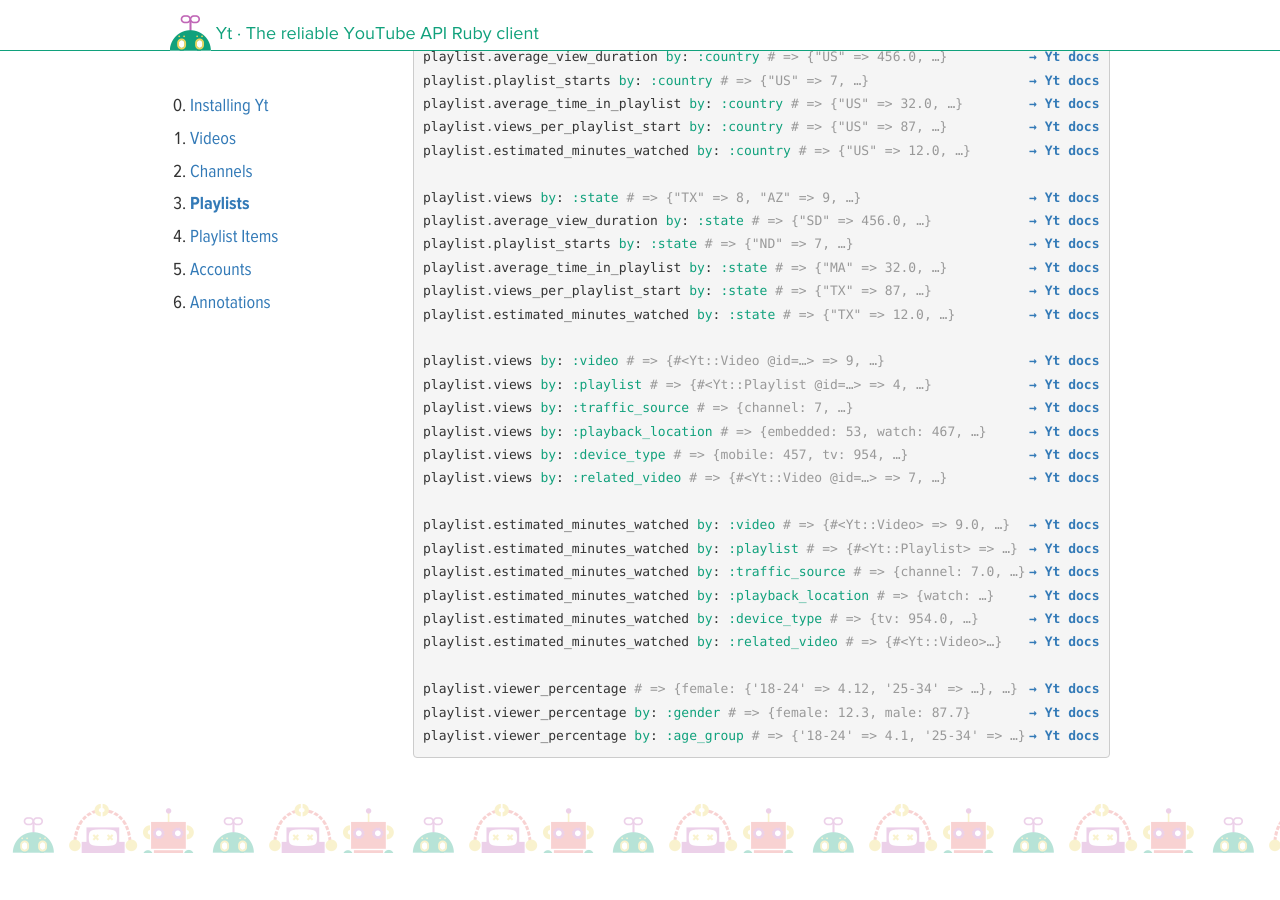
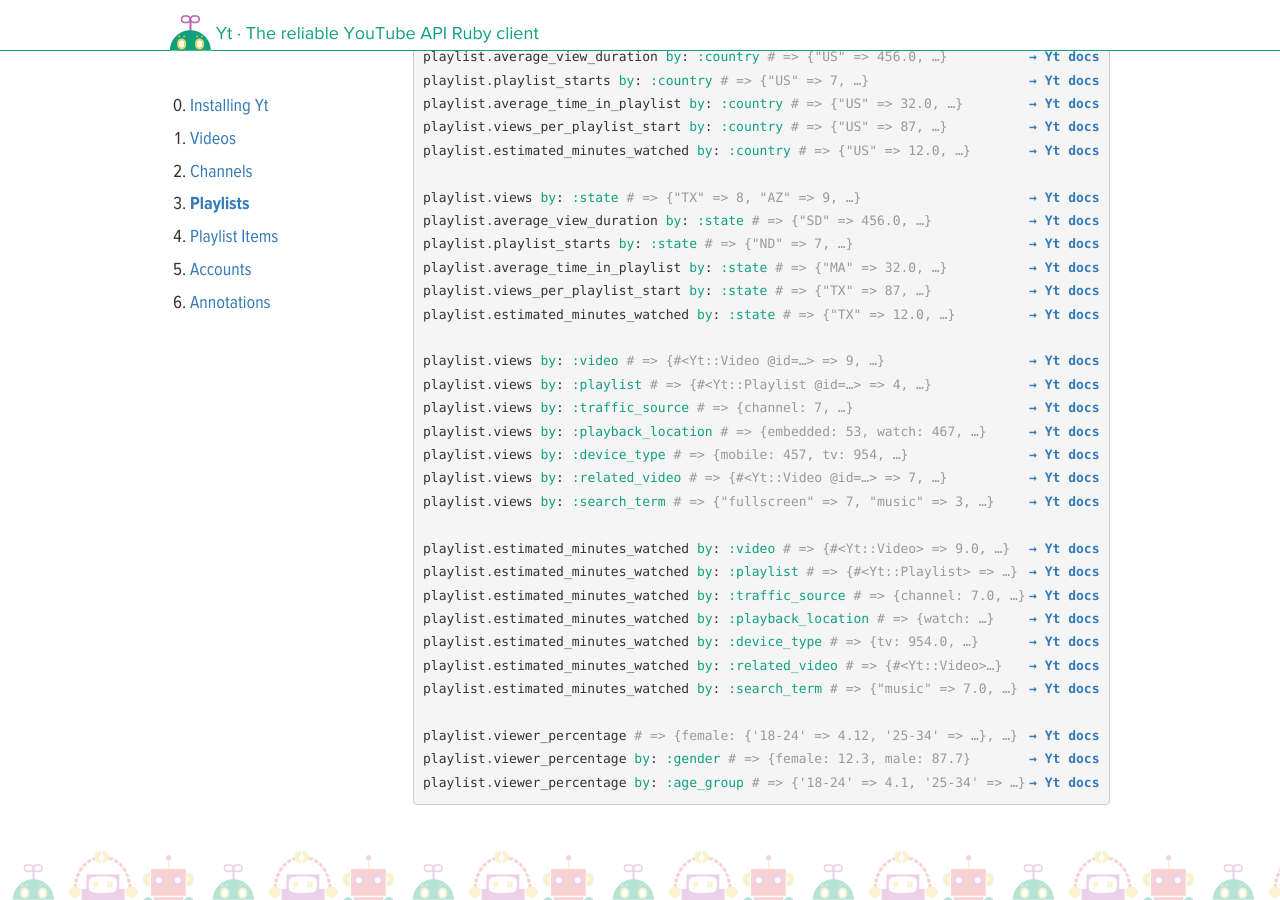
Before and after one commit to nullscreen/yt, a Jekyll site: the page built from playlists.html, in a window 1280 px wide and 900 px high, scrolled down 2107 px. Built offline with Jekyll 4.4.1, drawn with Linux system fonts in a browser that asks for light colours; nearby versions of some CDN libraries; some web fonts are replaced; before the commit the page ends 2960 px from its top, so only the background shows below that.

Commit message:
Add by: :search_term to match ded4367

```diff
--- a/channels.html
+++ b/channels.html
@@ -195,6 +195,7 @@
 {% include doc.html link="Models/Channel#views" %}{% include example.html object='channel' method='views' params=' <span class="ss">by</span><span class="p">:</span> <span class="ss">:embedded_player_location</span>' result='{"fullscreen.net" =&gt; 9, …}' %}
 {% include doc.html link="Models/Channel#views" %}{% include example.html object='channel' method='views' params=' <span class="ss">by</span><span class="p">:</span> <span class="ss">:device_type</span>' result='{mobile: 457, tv: 954, …}' %}
 {% include doc.html link="Models/Channel#views" %}{% include example.html object='channel' method='views' params=' <span class="ss">by</span><span class="p">:</span> <span class="ss">:related_video</span>' result='{#&lt;Yt::Video @id=…&gt; =&gt; 7, …}' %}
+{% include doc.html link="Models/Channel#views" %}{% include example.html object='channel' method='views' params=' <span class="ss">by</span><span class="p">:</span> <span class="ss">:search_term</span>' result='{"fullscreen" =&gt; 7, "music" =&gt; 3, …}' %}
 
 {% include doc.html link="Models/Channel#estimated_minutes_watched" %}{% include example.html object='channel' method='estimated_minutes_watched' params=' <span class="ss">by</span><span class="p">:</span> <span class="ss">:video</span>' result='{#&lt;Yt::Video&gt; =&gt; 9.0, …}' %}
 {% include doc.html link="Models/Channel#estimated_minutes_watched" %}{% include example.html object='channel' method='estimated_minutes_watched' params=' <span class="ss">by</span><span class="p">:</span> <span class="ss">:playlist</span>' result='{#&lt;Yt::Playlist&gt; =&gt; …}' %}
@@ -203,6 +204,7 @@
 {% include doc.html link="Models/Channel#estimated_minutes_watched" %}{% include example.html object='channel' method='estimated_minutes_watched' params=' <span class="ss">by</span><span class="p">:</span> <span class="ss">:embedded_player_location</span>' result='{…}' %}
 {% include doc.html link="Models/Channel#estimated_minutes_watched" %}{% include example.html object='channel' method='estimated_minutes_watched' params=' <span class="ss">by</span><span class="p">:</span> <span class="ss">:device_type</span>' result='{tv: 954.0, …}' %}
 {% include doc.html link="Models/Channel#estimated_minutes_watched" %}{% include example.html object='channel' method='estimated_minutes_watched' params=' <span class="ss">by</span><span class="p">:</span> <span class="ss">:related_video</span>' result='{#&lt;Yt::Video&gt; =&gt; …}' %}
+{% include doc.html link="Models/Channel#estimated_minutes_watched" %}{% include example.html object='channel' method='estimated_minutes_watched' params=' <span class="ss">by</span><span class="p">:</span> <span class="ss">:search_term</span>' result='{"music" =&gt; 7.0, …}' %}
 
 {% include doc.html link="Models/Channel#viewer_percentage" %}{% include example.html object='channel' method='viewer_percentage' result="{female: {'18-24' =&gt; 4.12, '25-34' =&gt; …}, …}" %}
 {% include doc.html link="Models/Channel#viewer_percentage" %}{% include example.html object='channel' method='viewer_percentage' params=' <span class="ss">by</span><span class="p">:</span> <span class="ss">:gender</span>' result="{female: 12.3, male: 87.7}" %}
--- a/playlists.html
+++ b/playlists.html
@@ -133,6 +133,7 @@
 {% include doc.html link="Models/Playlist#views" %}{% include example.html object='playlist' method='views' params=' <span class="ss">by</span><span class="p">:</span> <span class="ss">:playback_location</span>' result='{embedded: 53, watch: 467, …}' %}
 {% include doc.html link="Models/Playlist#views" %}{% include example.html object='playlist' method='views' params=' <span class="ss">by</span><span class="p">:</span> <span class="ss">:device_type</span>' result='{mobile: 457, tv: 954, …}' %}
 {% include doc.html link="Models/Playlist#views" %}{% include example.html object='playlist' method='views' params=' <span class="ss">by</span><span class="p">:</span> <span class="ss">:related_video</span>' result='{#&lt;Yt::Video @id=…&gt; =&gt; 7, …}' %}
+{% include doc.html link="Models/Playlist#views" %}{% include example.html object='playlist' method='views' params=' <span class="ss">by</span><span class="p">:</span> <span class="ss">:search_term</span>' result='{"fullscreen" =&gt; 7, "music" =&gt; 3, …}' %}
 
 {% include doc.html link="Models/Playlist#estimated_minutes_watched" %}{% include example.html object='playlist' method='estimated_minutes_watched' params=' <span class="ss">by</span><span class="p">:</span> <span class="ss">:video</span>' result='{#&lt;Yt::Video&gt; =&gt; 9.0, …}' %}
 {% include doc.html link="Models/Playlist#estimated_minutes_watched" %}{% include example.html object='playlist' method='estimated_minutes_watched' params=' <span class="ss">by</span><span class="p">:</span> <span class="ss">:playlist</span>' result='{#&lt;Yt::Playlist&gt; =&gt; …}' %}
@@ -140,6 +141,7 @@
 {% include doc.html link="Models/Playlist#estimated_minutes_watched" %}{% include example.html object='playlist' method='estimated_minutes_watched' params=' <span class="ss">by</span><span class="p">:</span> <span class="ss">:playback_location</span>' result='{watch: …}' %}
 {% include doc.html link="Models/Playlist#estimated_minutes_watched" %}{% include example.html object='playlist' method='estimated_minutes_watched' params=' <span class="ss">by</span><span class="p">:</span> <span class="ss">:device_type</span>' result='{tv: 954.0, …}' %}
 {% include doc.html link="Models/Playlist#estimated_minutes_watched" %}{% include example.html object='playlist' method='estimated_minutes_watched' params=' <span class="ss">by</span><span class="p">:</span> <span class="ss">:related_video</span>' result='{#&lt;Yt::Video&gt;…}' %}
+{% include doc.html link="Models/Playlist#estimated_minutes_watched" %}{% include example.html object='playlist' method='estimated_minutes_watched' params=' <span class="ss">by</span><span class="p">:</span> <span class="ss">:search_term</span>' result='{"music" =&gt; 7.0, …}' %}
 
 {% include doc.html link="Models/Playlist#viewer_percentage" %}{% include example.html object='playlist' method='viewer_percentage' result="{female: {'18-24' =&gt; 4.12, '25-34' =&gt; …}, …}" %}
 {% include doc.html link="Models/Playlist#viewer_percentage" %}{% include example.html object='playlist' method='viewer_percentage' params=' <span class="ss">by</span><span class="p">:</span> <span class="ss">:gender</span>' result="{female: 12.3, male: 87.7}" %}
--- a/videos.html
+++ b/videos.html
@@ -276,12 +276,14 @@
 {% include doc.html link="Models/Video#views" %}{% include example.html object='video' method='views' params=' <span class="ss">by</span><span class="p">:</span> <span class="ss">:related_video</span>' result='{#&lt;Yt::Video @id=…&gt; =&gt; 7, …}' %}
 {% include doc.html link="Models/Video#views" %}{% include example.html object='video' method='views' params=' <span class="ss">by</span><span class="p">:</span> <span class="ss">:device_type</span>' result='{mobile: 457, tv: 954, …}' %}
 {% include doc.html link="Models/Video#views" %}{% include example.html object='video' method='views' params=' <span class="ss">by</span><span class="p">:</span> <span class="ss">:traffic_source</span>' result='{advertising: 53, channel: 7, …}' %}
+{% include doc.html link="Models/Video#views" %}{% include example.html object='video' method='views' params=' <span class="ss">by</span><span class="p">:</span> <span class="ss">:search_term</span>' result='{"fullscreen" =&gt; 7, "music" =&gt; 3, …}' %}
 
 {% include doc.html link="Models/Video#estimated_minutes_watched" %}{% include example.html object='video' method='estimated_minutes_watched' params=' <span class="ss">by</span><span class="p">:</span> <span class="ss">:playback_location</span>' result='{watch: 17.0, …}' %}
 {% include doc.html link="Models/Video#estimated_minutes_watched" %}{% include example.html object='video' method='estimated_minutes_watched' params=' <span class="ss">by</span><span class="p">:</span> <span class="ss">:embedded_player_location</span>' result='{"t.co"…}' %}
 {% include doc.html link="Models/Video#estimated_minutes_watched" %}{% include example.html object='video' method='estimated_minutes_watched' params=' <span class="ss">by</span><span class="p">:</span> <span class="ss">:related_video</span>' result='{#&lt;Yt::Video&gt;…}' %}
 {% include doc.html link="Models/Video#estimated_minutes_watched" %}{% include example.html object='video' method='estimated_minutes_watched' params=' <span class="ss">by</span><span class="p">:</span> <span class="ss">:device_type</span>' result='{mobile: 57.0, …}' %}
 {% include doc.html link="Models/Video#estimated_minutes_watched" %}{% include example.html object='video' method='estimated_minutes_watched' params=' <span class="ss">by</span><span class="p">:</span> <span class="ss">:traffic_source</span>' result='{search: 3.0, …}' %}
+{% include doc.html link="Models/Video#estimated_minutes_watched" %}{% include example.html object='video' method='estimated_minutes_watched' params=' <span class="ss">by</span><span class="p">:</span> <span class="ss">:search_term</span>' result='{"music" =&gt; 7.0, …}' %}
 
 {% include doc.html link="Models/Video#viewer_percentage" %}{% include example.html object='video' method='viewer_percentage' result="{female: {'18-24' =&gt; 4.12, '25-34' =&gt; …}, …}" %}
 {% include doc.html link="Models/Video#viewer_percentage" %}{% include example.html object='video' method='viewer_percentage' params=' <span class="ss">by</span><span class="p">:</span> <span class="ss">:gender</span>' result="{female: 12.3, male: 87.7}" %}
```
